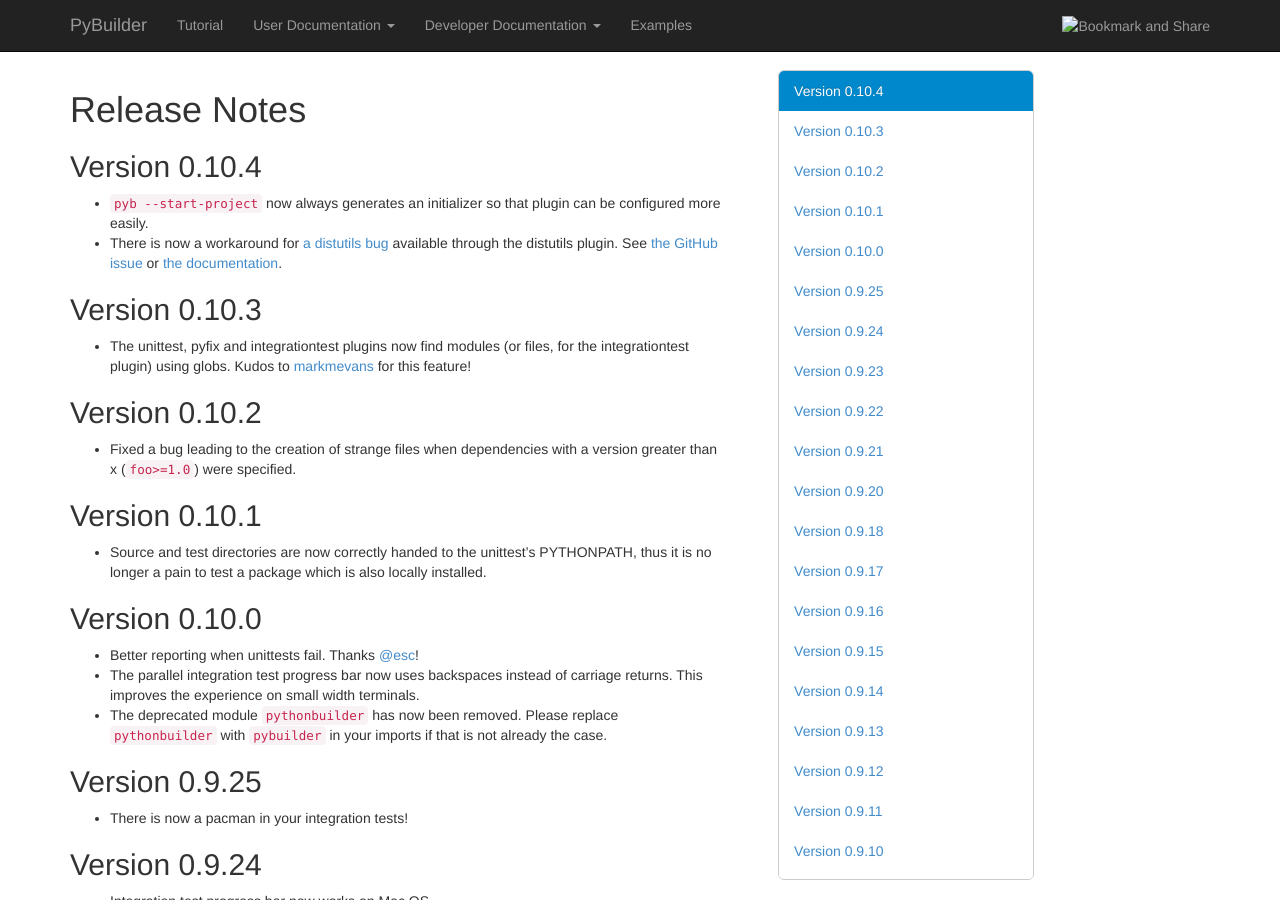
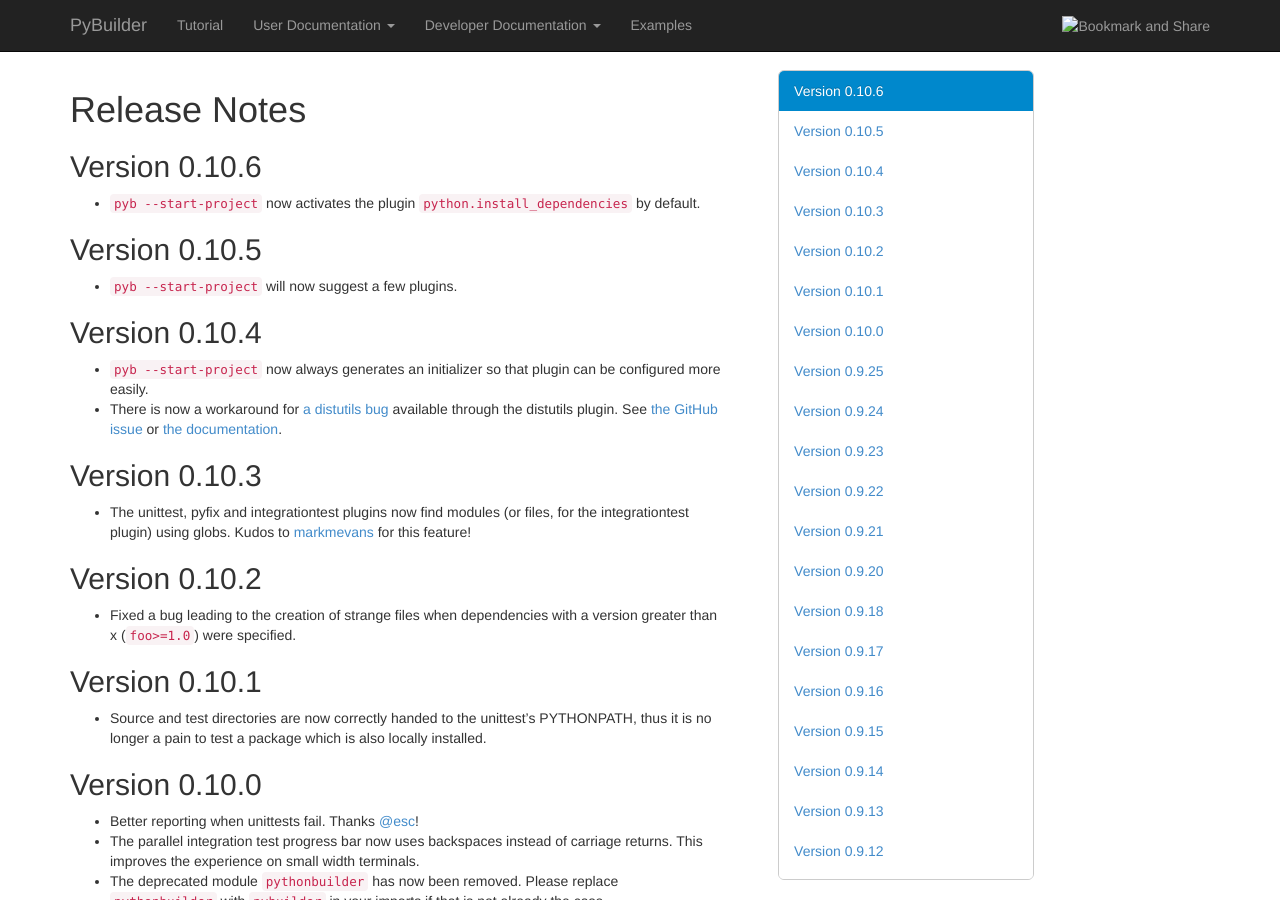
Before and after one commit to pybuilder/pybuilder.github.io, a Jekyll site: the page built from releasenotes/index.md, in a window 1280 px wide and 900 px high. Built offline with Jekyll 4.4.1, drawn with Linux system fonts in a browser that asks for light colours; nearby versions of some CDN libraries.

Commit message:
releasenotes for v0.10.[5..6]

```diff
--- a/releasenotes/index.md
+++ b/releasenotes/index.md
@@ -4,6 +4,12 @@
 ---
 
 # Release Notes
+
+## Version 0.10.6
+* `pyb --start-project` now activates the plugin `python.install_dependencies` by default.
+
+## Version 0.10.5
+* `pyb --start-project` will now suggest a few plugins.
 
 ## Version 0.10.4
 * `pyb --start-project` now always generates an initializer so that plugin can be configured more easily.
```
